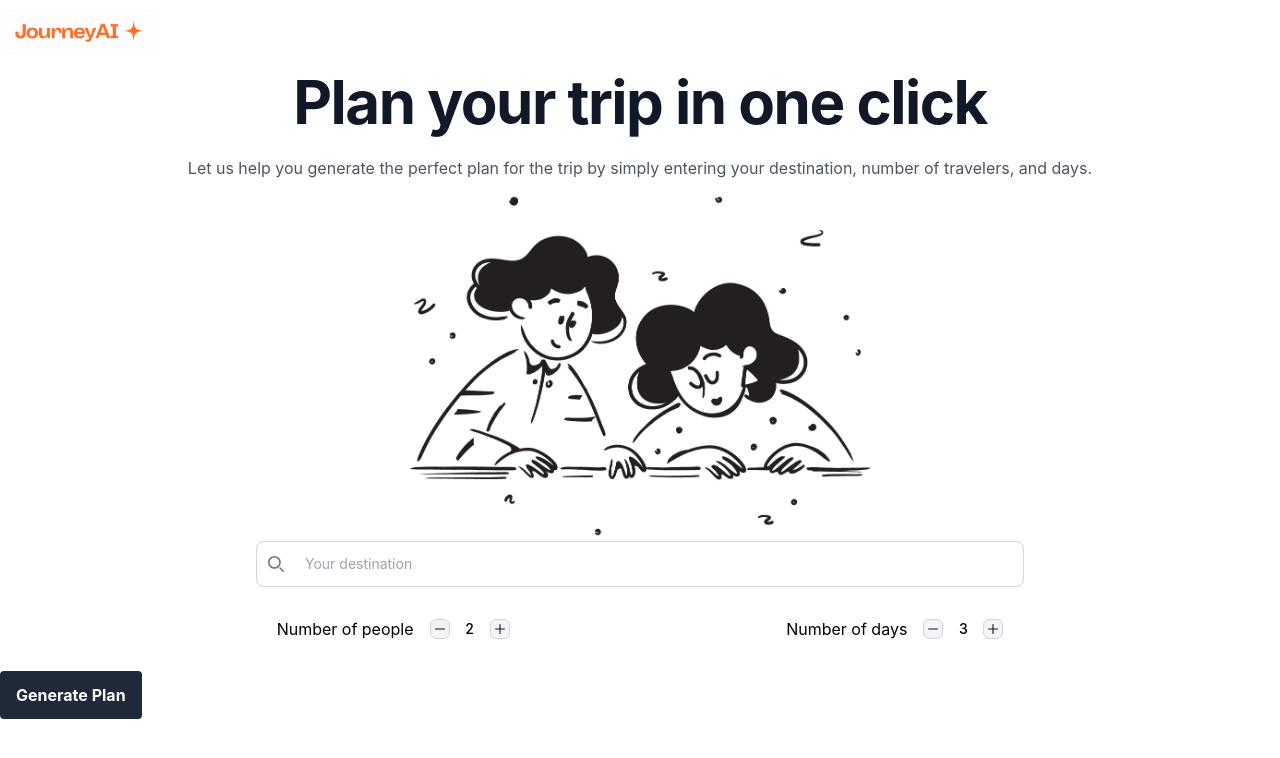
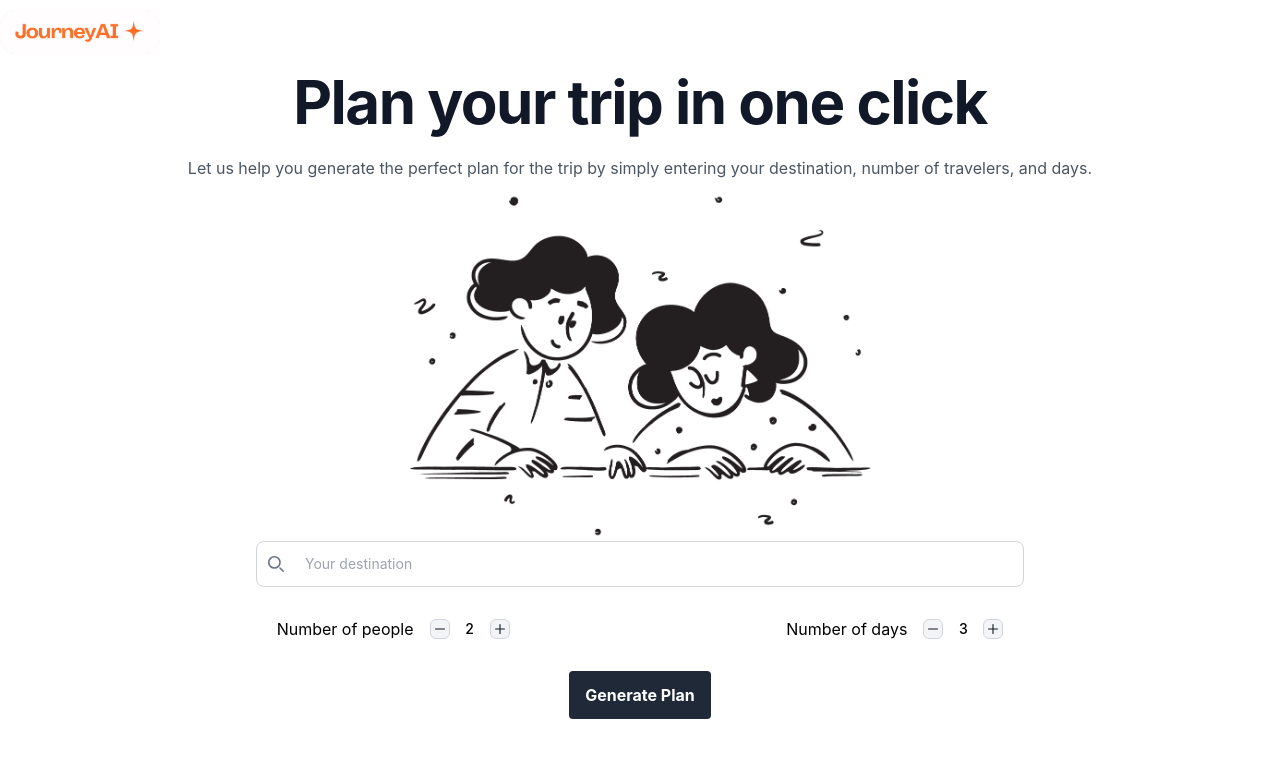
Before and after one commit to TamSuj/JourneyAI, a React (Create React App) app in the folder journey-ai/: page / in a window 1280 px wide. Shown: the top 758 px of the page. Built offline with nearby package versions, Linux system fonts and the light colour scheme; no server answers.

Commit message:
change color

```diff
--- a/journey-ai/src/components/Command.jsx
+++ b/journey-ai/src/components/Command.jsx
@@ -66,7 +66,7 @@ function Command() {
                 <DayCount setNumberOfDay={setDay}/>
             </div>
             {/*Button to generate plan from input value*/}
-            <div className={"flex justify-content-center"}>
+            <div className={"flex justify-center"}>
                 <button
                     className={"bg-gray-800 hover:bg-orange-500 text-white font-bold py-3 px-4 rounded flex flex-col mb-4"}
                     onClick={handleSubmit}>Generate Plan
--- a/journey-ai/src/components/LocationInput.jsx
+++ b/journey-ai/src/components/LocationInput.jsx
@@ -25,7 +25,8 @@ function LocationInput({ setLocation }) {
                         type="search"
                         id="search"
                         onChange={handleChange}
-                        className="block w-3/5 p-3 ps-12 text-sm text-black border border-gray-300 rounded-lg bg-white focus:ring-blue-500 focus:border-blue-500 dark:bg-gray-700 dark:border-gray-600 dark:placeholder-gray-400 dark:text-white dark:focus:ring-blue-500 dark:focus:border-blue-500"
+                        // className="block w-3/5 p-3 ps-12 text-sm text-black border border-gray-300 rounded-lg bg-white focus:ring-blue-500 focus:border-blue-500 dark:bg-gray-700 dark:border-gray-600 dark:placeholder-gray-400 dark:text-white dark:focus:ring-blue-500 dark:focus:border-blue-500"
+                        className="block w-3/5 p-3 ps-12 text-sm text-black border border-gray-300 rounded-lg bg-white focus:ring-blue-500 focus:border-blue-500"
                         placeholder="Your destination"
                         required
                     />
```
Also changed, not shown: journey-ai/public/card.js (added).
